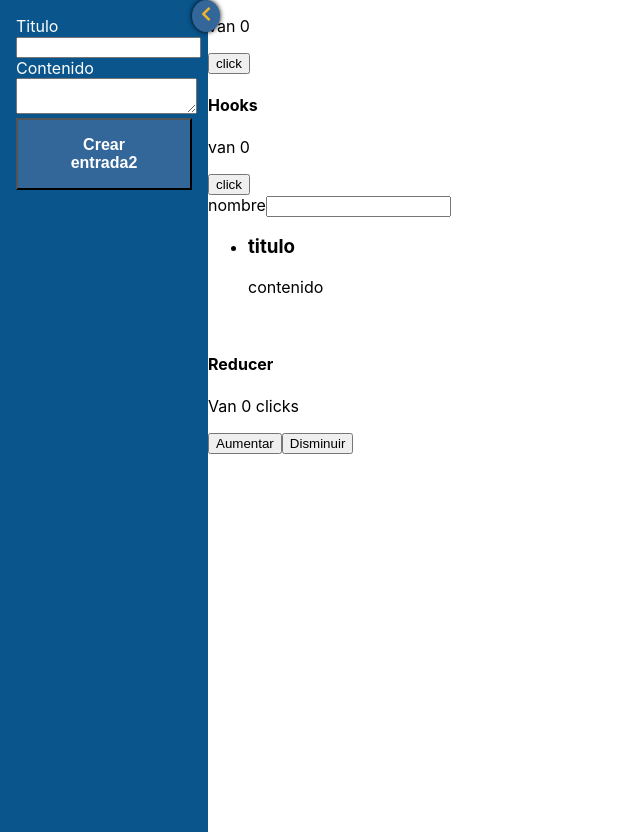
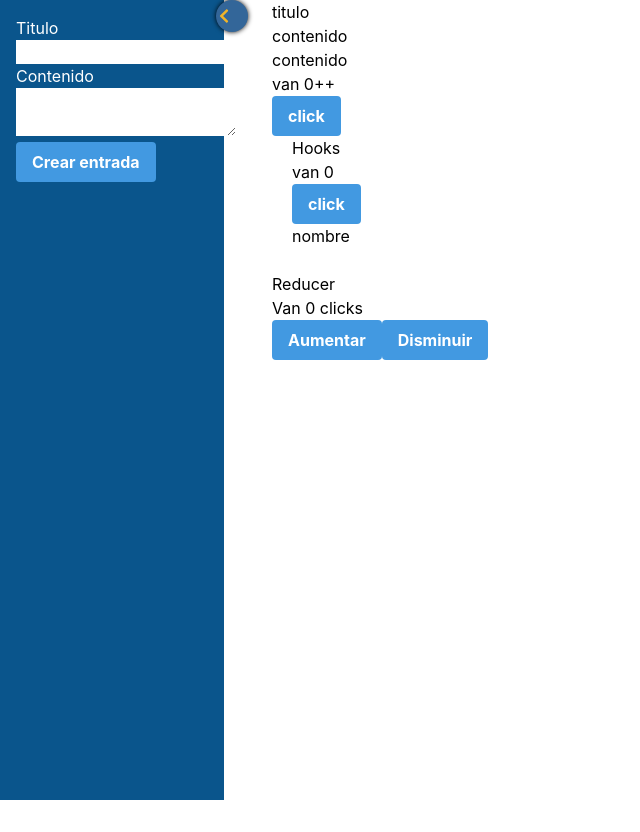
Before and after one commit to eu-cbarcos/reactest, a React (Create React App) app: page / in a window 1280 px wide. Shown: the whole page, without its empty margins (0-640 px from the left). After the commit the page ends 800 px from the top, so only its background shows below. Built offline with nearby package versions, Linux system fonts and the light colour scheme.

Commit message:
creando nuestro propio hook

```diff
--- a/src/App.js
+++ b/src/App.js
@@ -8,10 +8,11 @@ import {FaChevronLeft,FaChevronRight} from 'react-icons/fa'
 import ContadorClicks from './components/ContadorClicks'
 import ContadorClicksHooks from './components/ContadorClicksHook'
 import ContadorClicksReducer from './components/ContadorClicksReducer'
+import {Form} from './components/Form'
 
 //const color = '#f1f2f3';
 const color2 = '#369';
-const ButtonStyled = styled.button`
+/*const ButtonStyled = styled.button`
   background: ${color2};
   color: white;
   padding: 1rem 2rem;
@@ -19,9 +20,8 @@ const ButtonStyled = styled.button`
   font-weight: bold;
   &:hover{
     background: ${darken(.1,color2)}
-
   }
-`;
+`;*/
 const accentColor = '#f0b429';
 
 const FaButtonStyled=styled.button`
@@ -33,11 +33,11 @@ const FaButtonStyled=styled.button`
   align-items: center;
   font-size: 1rem;
   height: 2rem;
-  width; 2rem;
+  width: 2rem;
   box-shadow: 0 0 5px black;
   cursor: pointer;
   position: absolute;
-  left: 12rem;
+  left: 13.5rem;
   top: 0;
 `;
 
@@ -49,7 +49,7 @@ const AppStyle = styled.div`
     color: white;
     height: auto;
     min-height: 100vh;
-    max-width: 11rem;
+    max-width: 14rem;
     transition: .3s all ease-in-out;
 
   }
@@ -89,7 +89,7 @@ class App extends React.Component {
     });
   }
   crearEntrada (e) {
-    e.preventDefault();
+    //e.preventDefault(); // ya lo manejo en el formjs
     console.log("submitting...");
     this.setState({
       entradas: [...this.state.entradas,{
@@ -109,24 +109,30 @@ class App extends React.Component {
           {this.state.estadoCerrado && <FaChevronRight/>}
           {!this.state.estadoCerrado && <FaChevronLeft/>}
         </FaButtonStyled>
-          <form onSubmit={this.crearEntrada} className="formulario">
+
+          <Form crearEntradaProps={this.crearEntrada} myClass="formulario">
             <Input id="titulo" name="titulo" label="Titulo" onChange={this.onChange} value={this.state.titulo}/>
             <Textarea id="contenido" name="contenido" label="Contenido" onChange={this.onChange} value={this.state.contenido}/>
-            <ButtonStyled className="bg-blue-800 px-2">Crear entrada2</ButtonStyled>
-          </form>
+          </Form>
+
         </AsideStyle>
         <section className="contenido-principal px-12">
-        <ContadorClicks/>
 
-        {!this.state.estadoCerrado && <ContadorClicksHooks/>}
         <ul>
           {this.state.entradas.map( (entrada) => (
             <li key={entrada.id}>
               <h3>{entrada.titulo}</h3>
               <p>{entrada.contenido}</p>
+              <p dangerouslySetInnerHTML={{__html: entrada.contenido}}
+              ></p>
             </li>
           ))}
         </ul>
+
+        <ContadorClicks/>
+
+        {!this.state.estadoCerrado && <ContadorClicksHooks/>}
+
           <br />
           <ContadorClicksReducer />
         </section>
--- a/src/components/ContadorClicks.js
+++ b/src/components/ContadorClicks.js
@@ -1,4 +1,5 @@
 import React from 'react'
+import {withLog} from './withLog'
 
 class ContadorClicks extends React.Component{
   constructor (props) {
@@ -16,10 +17,10 @@ class ContadorClicks extends React.Component{
   render () {
     return (
       <div className="">
-        <p>van {this.state.numclicks}</p>
-        <button onClick={this.nelsin}>click</button>
+        <p>van {this.state.numclicks}++</p>
+        <button onClick={this.nelsin} className="bg-blue-500 hover:bg-blue-700 text-white font-bold py-2 px-4 rounded">click</button>
       </div>
     )
   };
 }
-export default ContadorClicks;
+export default withLog(ContadorClicks);
--- a/src/components/ContadorClicksHook.js
+++ b/src/components/ContadorClicksHook.js
@@ -1,5 +1,6 @@
 import React, {useState} from 'react'
 import Input from './Input';
+import { withLog } from './withLog';
 
 const ContadorClicksHooks = () => {
 
@@ -39,7 +40,7 @@ const ContadorClicksHooks = () => {
     <div className="border-gray-300 px-5">
       <h4>Hooks</h4>
       <p>van {click}</p>
-      <button onClick={aumentar}>click</button>
+      <button onClick={aumentar} className="bg-blue-500 hover:bg-blue-700 text-white font-bold py-2 px-4 rounded">click</button>
       <Input
         className="px-5"
         name="nombre"
@@ -52,4 +53,4 @@ const ContadorClicksHooks = () => {
     </div>
   )
 }
-export default ContadorClicksHooks;
+export default withLog(ContadorClicksHooks);
--- a/src/components/ContadorClicksReducer.js
+++ b/src/components/ContadorClicksReducer.js
@@ -1,5 +1,5 @@
 import React, {useReducer} from 'react'
-
+// useReducer es react
 const reducer = (state,action) => {
   switch(action.type){
     case 'aumentar': return {clicks: state.clicks+1}
@@ -9,7 +9,6 @@ const reducer = (state,action) => {
 }
 
 const ContadorClicksReducer = () => {
-
   //useReducer recibe : metodo y estado inicial
   const [state,dispatch] = useReducer(reducer, {clicks: 0});
 
@@ -17,9 +16,8 @@ const ContadorClicksReducer = () => {
     <div>
       <h4>Reducer</h4>
       <p>Van {state.clicks} clicks</p>
-      <button onClick={()=>dispatch({type: 'aumentar'})}>Aumentar</button>
-      <button onClick={()=>dispatch({type: 'disimuir'})}>Disminuir</button>
-
+      <button onClick={()=>dispatch({type: 'aumentar'})} className="bg-blue-500 hover:bg-blue-700 text-white font-bold py-2 px-4 rounded">Aumentar</button>
+      <button onClick={()=>dispatch({type: 'disimuir'})} className="bg-blue-500 hover:bg-blue-700 text-white font-bold py-2 px-4 rounded">Disminuir</button>
     </div>
   )
 }
--- /dev/null
+++ b/src/components/Form.js
@@ -0,0 +1,31 @@
+import React from 'react';
+import {useSubmit} from '../hooks/useSubmit';
+
+export const Form = ({children,crearEntradaProps,myClass}) => {
+
+  const onSubmit = (event) => {
+    //event.persist();
+    event.preventDefault();
+    return new Promise((resolve,reject)=>{
+      setTimeout(()=>{
+        //reject('Ocurrio un error');
+        resolve(crearEntradaProps());
+      },1000);
+    });
+  }
+
+  const [handleSubmit,loading,error] = useSubmit(onSubmit);
+
+  const errorMsg = error ? <p className="text-center bg-yellow-300 text-red-700 rounded">{error}</p> : null;
+
+  return (
+    <form onSubmit={handleSubmit} className={myClass}>
+      {errorMsg}
+      {children}
+      <button
+        disabled={loading}
+        className={`${loading?'bg-blue-100 text-black cursor-not-allowed':'bg-blue-500 hover:bg-blue-700 text-white'} font-bold py-2 px-4 rounded`}
+      >Crear entrada</button>
+    </form>
+  )
+}
--- a/src/components/Input.js
+++ b/src/components/Input.js
@@ -10,7 +10,7 @@ class Input extends Component{
     return (
       <div>
         <label htmlFor={this.props.id}>{this.props.label}</label>
-        <input id={this.props.id} name={this.props.name} onChange={this.props.onChange} value={this.props.value}/>
+        <input id={this.props.id} name={this.props.name} onChange={this.props.onChange} value={this.props.value} className="text-black"/>
       </div>
     )
   }
--- a/src/components/Textarea.js
+++ b/src/components/Textarea.js
@@ -5,7 +5,7 @@ function Textarea ({id,name,onChange,label,value}) {
   return (
     <div>
       <label htmlFor={id}>{label}</label>
-      <textarea id={id} name={name} onChange={onChange} value={value}></textarea>
+      <textarea id={id} name={name} onChange={onChange} value={value} className="text-black"></textarea>
     </div>
   );
 }
--- /dev/null
+++ b/src/components/withLog.js
@@ -0,0 +1,18 @@
+import React from 'react'
+
+export const withLog = Component => {
+  return class extends React.Component{
+    componentDidMount(){
+      console.log("dentro de: componentDidMount");
+    }
+    componentWillMount(){
+      console.log("dentro de: componentWillMount");
+    }
+    componentDidUpdate(){
+      console.log("dentro de: componentDidUpdate"); // se atualiza hijo no padre, por eso no muestra nada... el padre no actualiza nada
+    }
+    render () {
+      return <Component {...this.props} />
+    }
+  }
+}
--- /dev/null
+++ b/src/hooks/useSubmit.js
@@ -0,0 +1,18 @@
+import React from 'react';
+
+export const useSubmit = (submitFunction) => {
+  const [loading, setLoading] = React.useState(false);
+  const [error, setError] = React.useState(null);
+  const handleSubmit = async (event) => {
+    try {
+      setLoading(true);
+      setError(null);
+      await submitFunction(event);
+    } catch (error) {
+      setError(error);
+    } finally  {
+      setLoading(false);
+    }
+  };
+  return [handleSubmit,loading,error]
+};
--- a/src/index.js
+++ b/src/index.js
@@ -1,7 +1,7 @@
 import React from 'react';
 import ReactDOM from 'react-dom';
-import './index.css';
-//import './styles/tailwind.css';
+//import './index.css';
+import './styles/tailwind.css';
 import App from './App';
 import * as serviceWorker from './serviceWorker';
 
```
Lines whose indentation alone changed are shown as unchanged.
